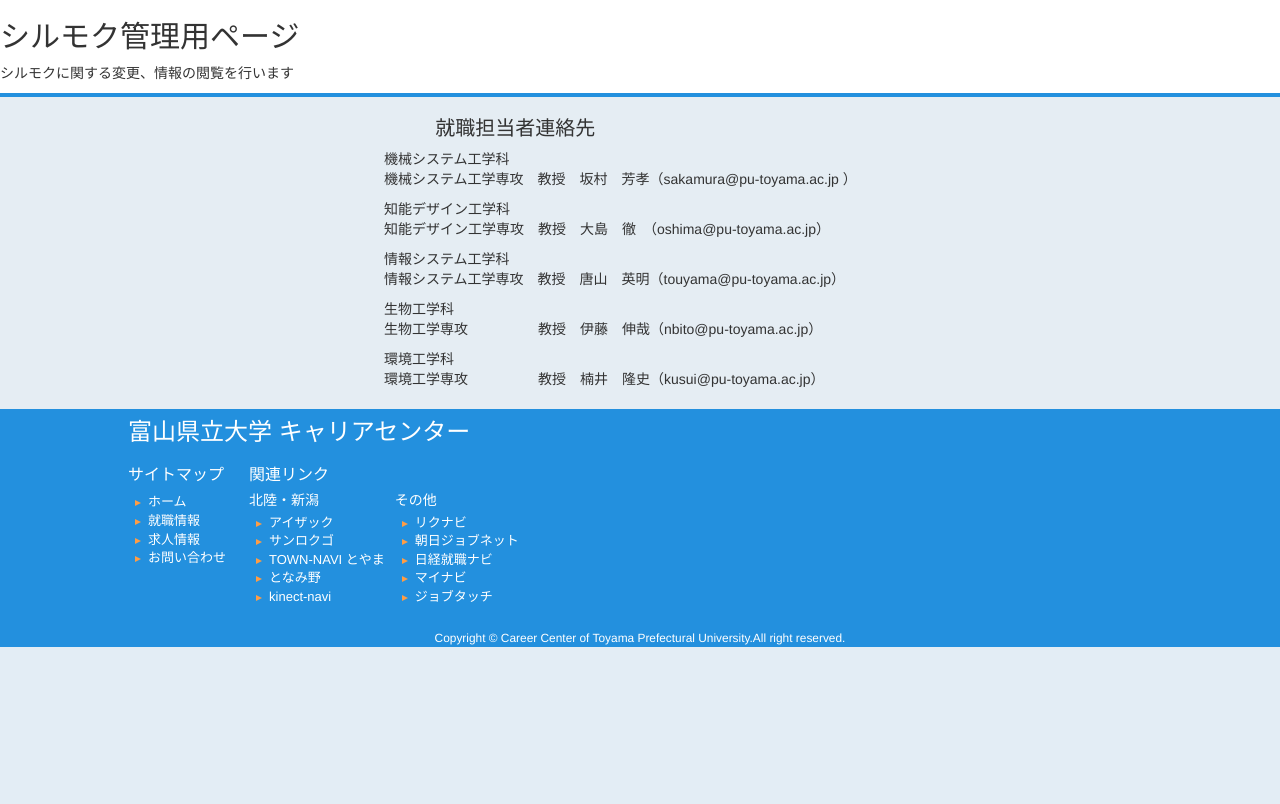
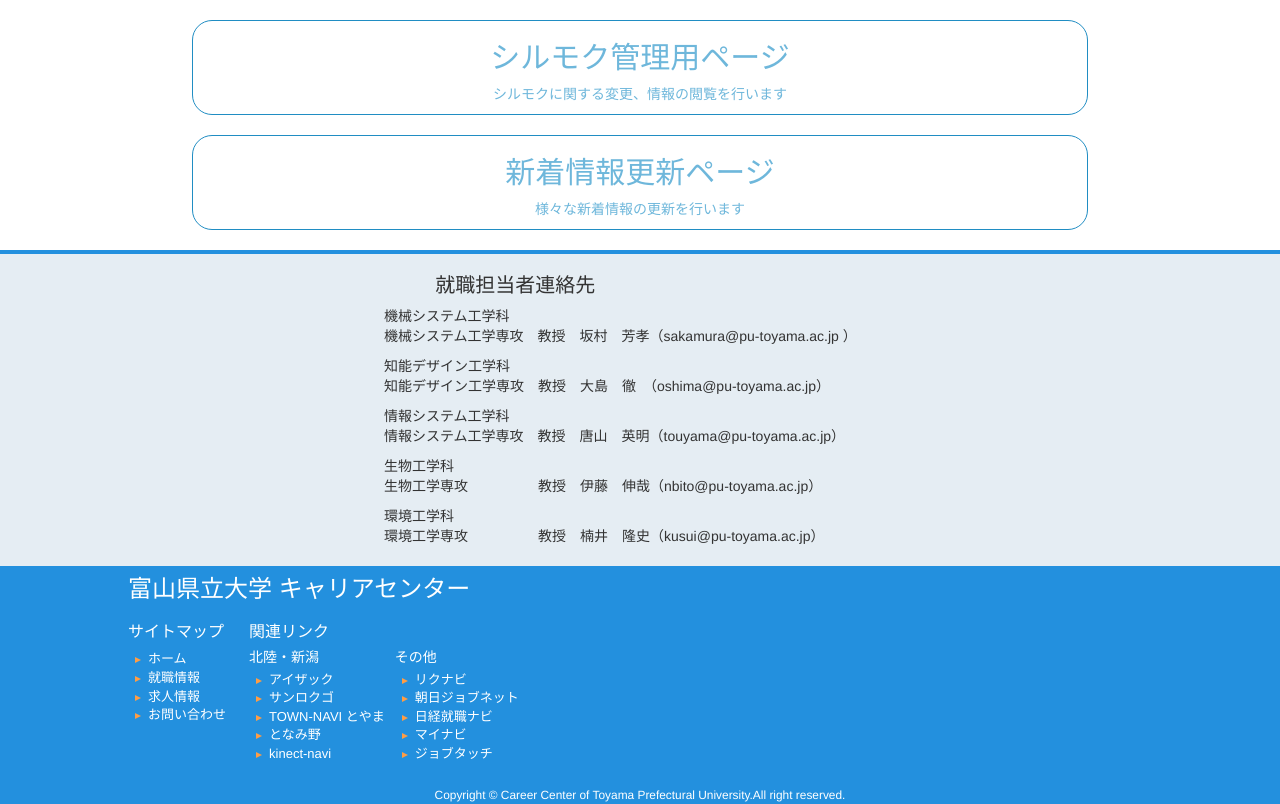
Before and after one commit to stealpattan/koakuma_ccp, a PHP site: page /manager.php in a window 1280 px wide. Shown: the part 170-974 px from the top of the page. Before the commit the page ends 817 px from the top, so only its background shows below. Run offline with PHP 8.4, Linux system fonts and the light colour scheme.

Commit message:
arrange manager's page

```diff
--- a/ccp/css/intern.css
+++ b/ccp/css/intern.css
@@ -26,3 +26,20 @@ table#table-02 td {
   width: 90%;
   margin: 0 auto;
 }
+
+.manager{
+  width: 70%;
+  text-align: center;
+  color: #6EB7DB;
+  border: 1px solid #208dc3;
+  border-radius: 20px;
+  margin:0 auto;
+  margin-bottom: 20px;
+}
+
+#manager_page{
+
+}
+#manager_page a:hover{
+  background-color: black;
+}
--- a/ccp/manager.php
+++ b/ccp/manager.php
@@ -12,14 +12,25 @@
 	    <link rel="stylesheet" href="css/bootstrap/css/bootstrap.min.css">
 	    <link rel="stylesheet" href="css/common.css">
 	    <link rel="stylesheet" href="css/home.css">
+	    <link rel="stylesheet" type="text/css" href="css/intern.css">
 	    <script type="text/javascript" src="js/jquery-3.1.1.min.js"></script>
 	</head>
 	<body>
 		<?php require("header.php"); ?>
-			<div width='70%' height='60px'>
-				<h2>シルモク管理用ページ</h2>
-				<p>シルモクに関する変更、情報の閲覧を行います</p>
-			</div>
+		<div id="manager_page">
+			<a href="" style='text-decoration:none'>
+				<div class='manager' width='70%' height='60px'>
+					<h2>シルモク管理用ページ</h2>
+					<p>シルモクに関する変更、情報の閲覧を行います</p>
+				</div>
+			</a>
+			<a href="" style='text-decoration:none;'>
+				<div class='manager' width='70%' height='60px'>
+					<h2>新着情報更新ページ</h2>
+					<p>様々な新着情報の更新を行います</p>
+				</div>
+			</a>
+		</div>
 		<?php require("footer.php"); ?>
 	</body>
 </html>
```
